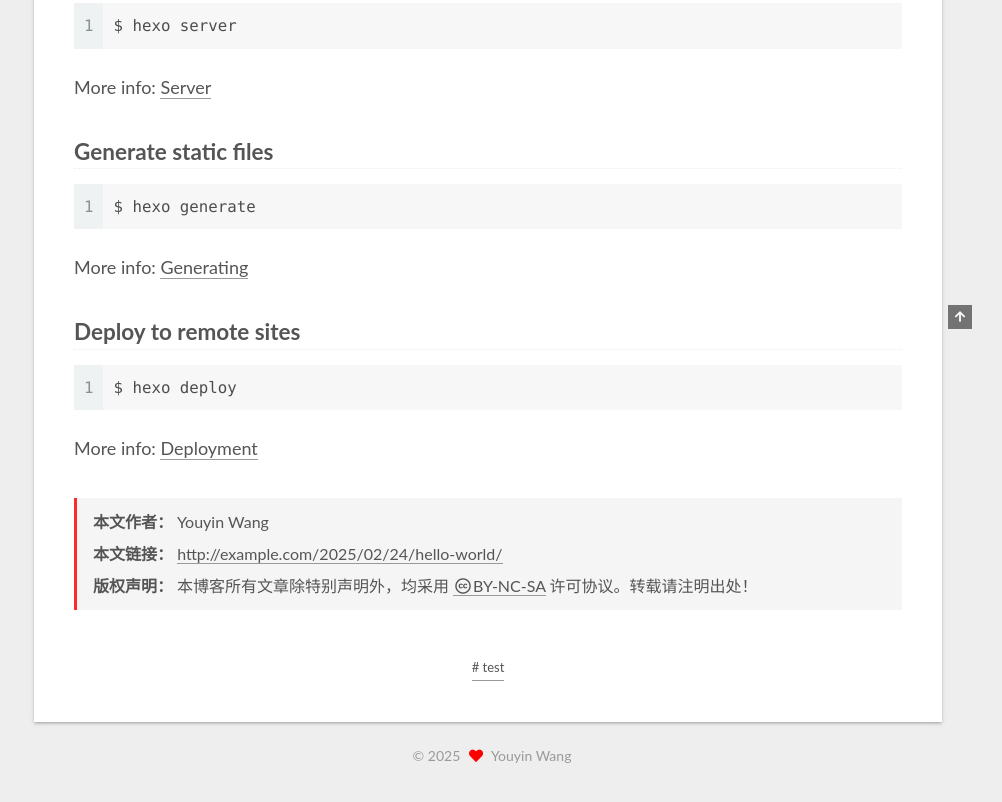
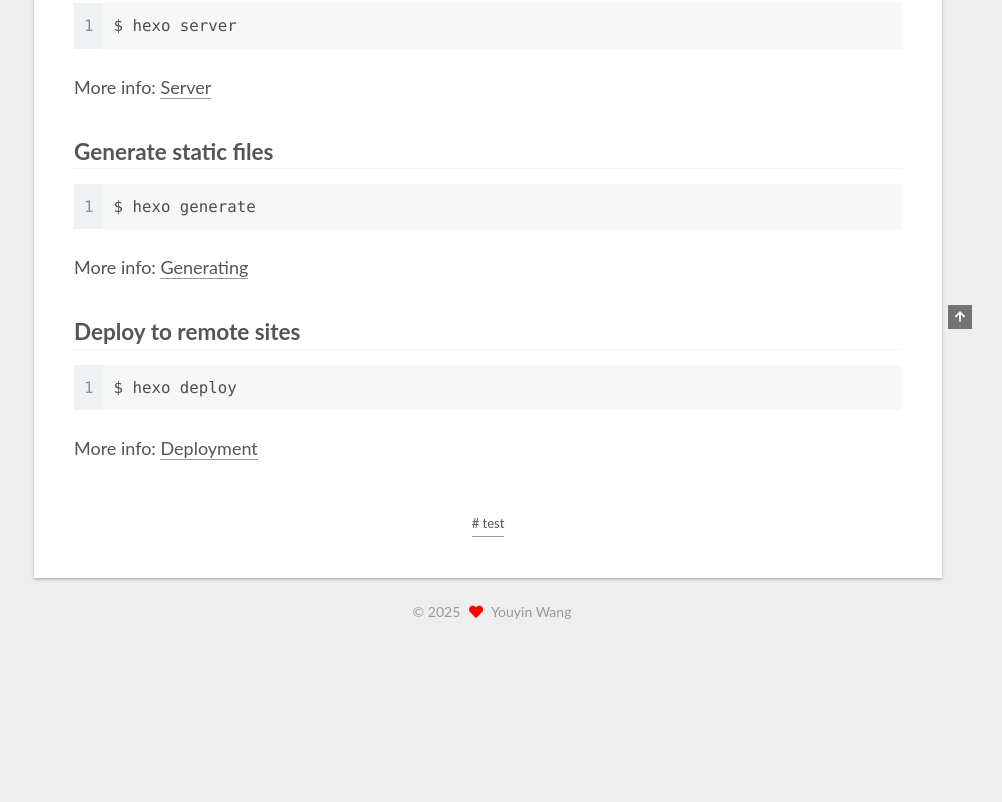
Before and after one commit to YouyinWang/youyin.github.io, a plain HTML site: page 2025/02/24/hello-world/index.html in a window 1280 px wide. Shown: the part 571-1373 px from the top of the page, without its empty margins (278-1280 px from the left). After the commit the page ends 1245 px from the top, so only its background shows below. Drawn offline with Linux system fonts and the light colour scheme.

Commit message:
Site updated: 2025-03-27 20:51:49

```diff
--- a/2025/02/24/hello-world/index.html
+++ b/2025/02/24/hello-world/index.html
@@ -227,23 +227,6 @@
 
 
 
-
-<div>
-<ul class="post-copyright">
-  <li class="post-copyright-author">
-    <strong>本文作者： </strong>Youyin Wang
-  </li>
-  <li class="post-copyright-link">
-    <strong>本文链接：</strong>
-    <a href="http://example.com/2025/02/24/hello-world/" title="Hello World">http://example.com/2025/02/24/hello-world/</a>
-  </li>
-  <li class="post-copyright-license">
-    <strong>版权声明： </strong>本博客所有文章除特别声明外，均采用 <a href="https://creativecommons.org/licenses/by-nc-sa/4.0/" rel="noopener" target="_blank"><i class="fab fa-fw fa-creative-commons"></i>BY-NC-SA</a> 许可协议。转载请注明出处！
-  </li>
-</ul>
-</div>
-
-
       <footer class="post-footer">
           <div class="post-tags">
               <a href="/tags/test/" rel="tag"># test</a>
--- a/css/main.css
+++ b/css/main.css
@@ -1168,7 +1168,7 @@ pre .javascript .function {
 }
 .links-of-author a::before,
 .links-of-author span.exturl::before {
-  background: #ebc84e;
+  background: #fff;
   border-radius: 50%;
   content: ' ';
   display: inline-block;
@@ -1962,13 +1962,6 @@ pre .javascript .function {
 #qr p {
   text-align: center;
 }
-.post-copyright {
-  background: var(--card-bg-color);
-  border-left: 3px solid #ff2a2a;
-  list-style: none;
-  margin: 2em 0 0;
-  padding: 0.5em 1em;
-}
 .category-all-page .category-all-title {
   text-align: center;
 }
```
